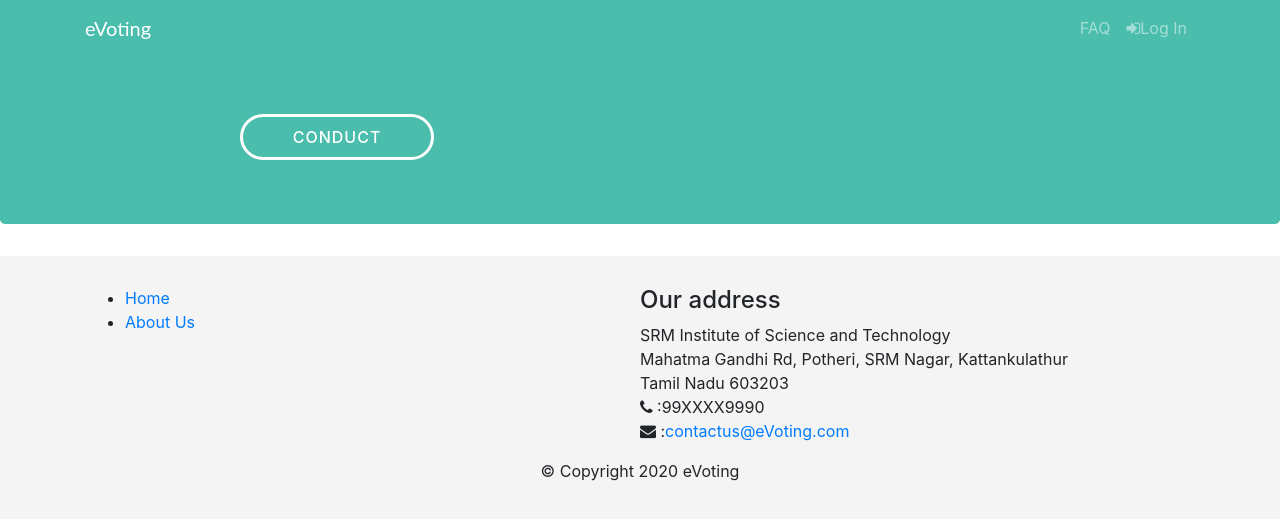
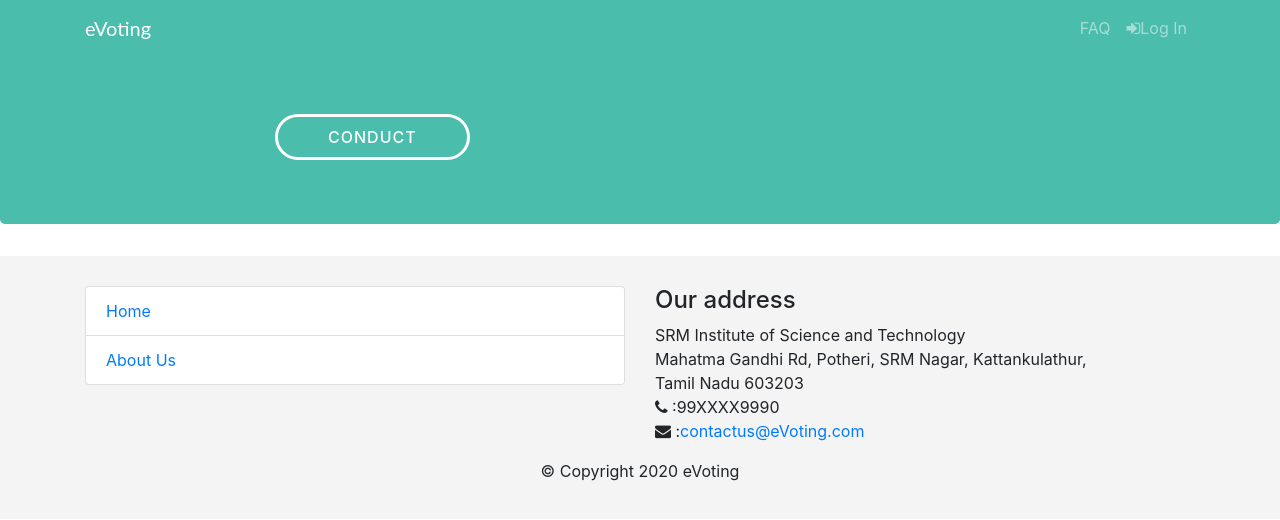
Before and after one commit to aviralkapoor/eVoting, a website: page index.html in a window 1280 px wide. Drawn offline with nearby package versions, Linux system fonts and the light colour scheme.

Commit message:
Footer updated

```diff
--- a/index.html
+++ b/index.html
@@ -28,10 +28,12 @@
         </div>
     </nav>
     <header class="jumbotron">
+        <div class="container">
         <div class="row">
             <div class="col-12 col-md-6 offset-md-2">
                 <button class="btn">Conduct</button>
             </div>
+        </div>
         </div>
     </header>
         <div id="loginmodal" class="modal fade" role="dialog">
@@ -101,17 +103,17 @@
         <footer>
             <div class="container">
                 <div class="row">
-                    <div class="col-6">
-                        <ul class="unstyled-list">
-                            <li><a href="#">Home</a></li>
-                            <li><a href="#">About Us</a></li>
-                        </ul>
+                    <div class="col-12 col-md-6">
+                        <ul class="list-group">
+                            <li class="list-group-item"><a href="#">Home</a></li>
+                            <li class="list-group-item"><a href="#">About Us</a></li>
+                        </ul c>
                     </div>
-                    <div class="col=6">
+                    <div class="col-12 col-md-6">
                         <h4>Our address</h4>
                         <address>
                             SRM Institute of Science and Technology<br>
-                            Mahatma Gandhi Rd, Potheri, SRM Nagar, Kattankulathur <br>
+                            Mahatma Gandhi Rd, Potheri, SRM Nagar, Kattankulathur, <br>
                             Tamil Nadu 603203<br>
                             <i class="fa fa-phone"></i> :99XXXX9990<br>
                             <i class="fa fa-envelope"></i> :<a href="mailto:contactus@eVoting.com">contactus@eVoting.com</a>
```
